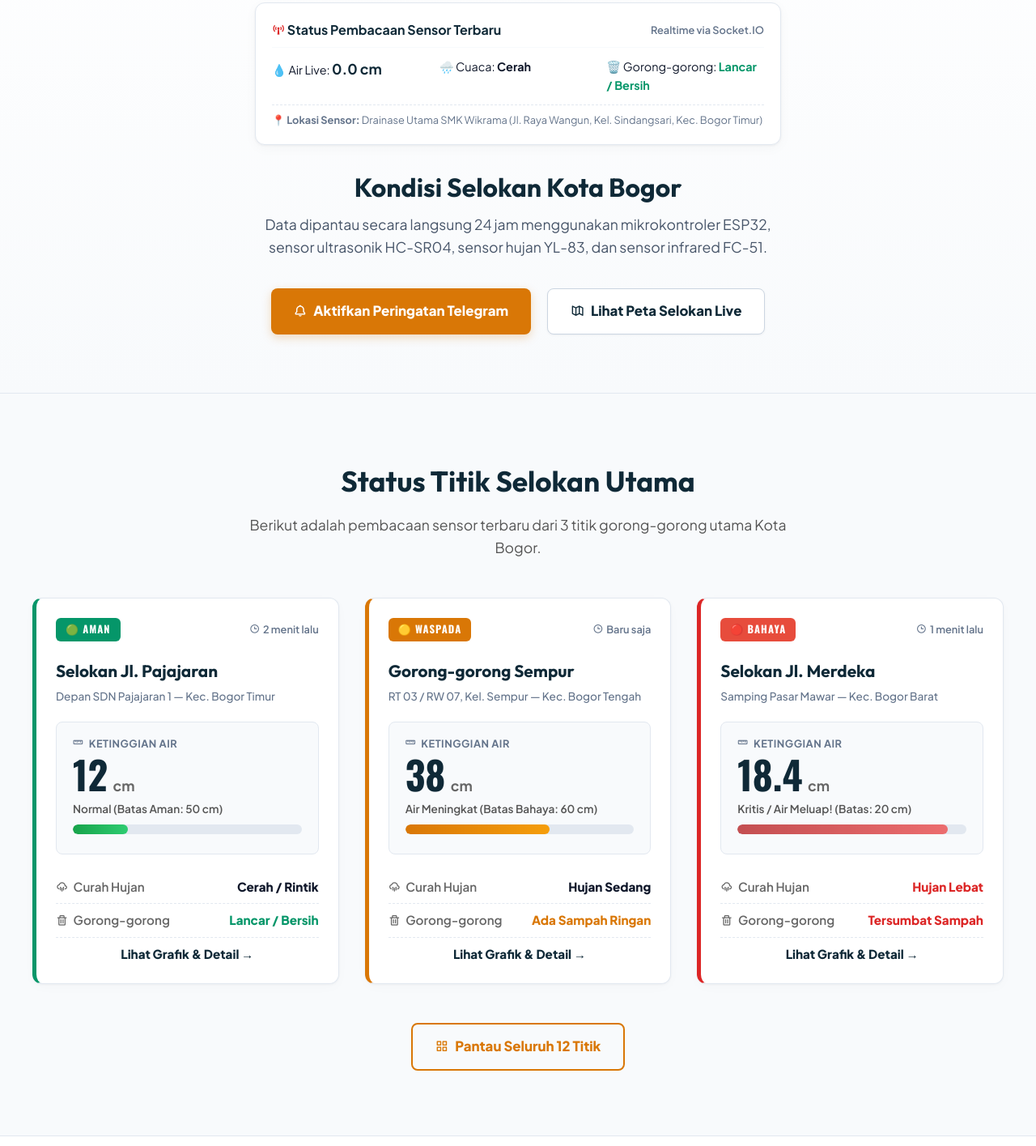
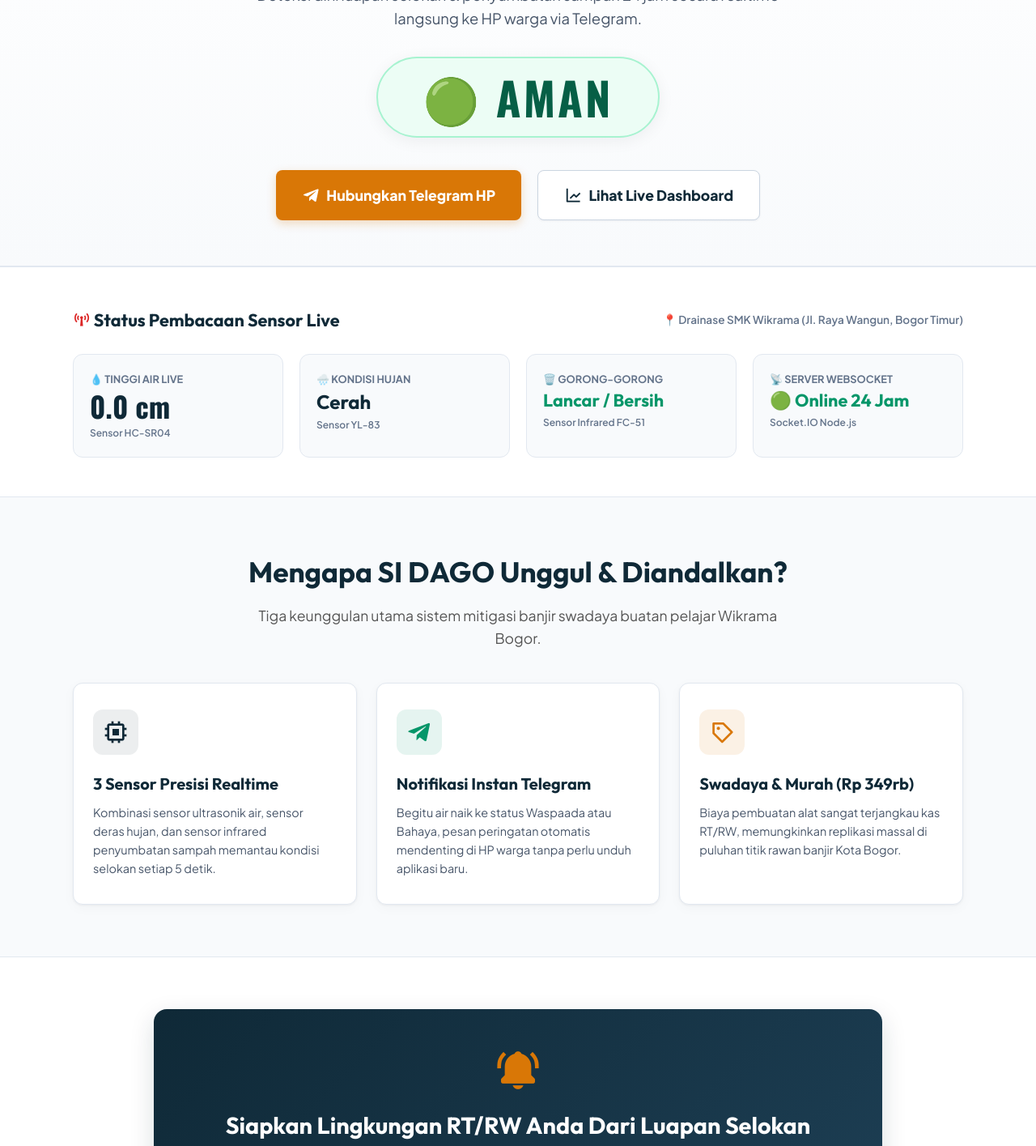
Before and after one commit to JexyDev/si-dago, a website: page index.html in a window 1280 px wide. Shown: the part 358-1773 px from the top of the page at 81% size. Drawn offline with nearby package versions, Linux system fonts and the light colour scheme.

Commit message:
style: overhaul index.html to high-impact WOW landing page with compact live metrics & iconic feature grid

```diff
--- a/index.html
+++ b/index.html
@@ -3,7 +3,7 @@
 <head>
     <meta charset="UTF-8">
     <meta name="viewport" content="width=device-width, initial-scale=1.0">
-    <title>SI DAGO | Pantau Selokan Cekatan, Bebas Banjir Kota Bogor</title>
+    <title>SI DAGO | Pantau Selokan Cekatan Kota Bogor</title>
     <meta name="description" content="Sistem monitoring banjir cerdas dan deteksi sampah di selokan Kota Bogor secara real-time untuk seluruh warga.">
     <!-- Google Fonts -->
     <link rel="preconnect" href="https://fonts.googleapis.com">
@@ -16,9 +16,9 @@
 </head>
 <body>
 
-    <!-- 1. Top Status Banner Bar (Red/Yellow/Green based on City State) -->
-    <div class="top-status-bar status-aman">
-        <i class="bx bx-shield-check"></i> Status Kota Bogor Saat Ini: <strong>AMAN</strong> — Update Terkini: <span class="update-time-str">10:32 WIB</span>
+    <!-- 1. Top Status Bar -->
+    <div class="top-status-bar status-aman" id="top-status-bar">
+        <i class="bx bx-shield-check"></i> Status Selokan Kota Bogor Saat Ini: <strong id="top-status-text">AMAN</strong> — Update Live: <span class="update-time-str">Realtime</span>
     </div>
 
     <!-- 2. Header & Navbar -->
@@ -45,218 +45,164 @@
         </div>
     </header>
 
-    <!-- 3. Hero Section - Bright Modern Light Theme -->
-    <section class="hero">
-        <div class="hero-content">
-            <span class="hero-label">📡 SENSOR LIVE IOT: DRAINASE UTAMA SMK WIKRAMA BOGOR</span>
-            <br>
-            <div class="hero-status-box status-aman" id="hero-status-box">
+    <!-- 3. WOW Hero Section -->
+    <section class="hero" style="padding: 4rem 1.5rem 3.5rem;">
+        <div class="hero-content" style="max-width: 900px;">
+            <span class="hero-label" style="margin-bottom: 1rem;">
+                🏆 BOGOR INNOVATION AWARDS 2026 • SMK WIKRAMA BOGOR
+            </span>
+
+            <h1 class="hero-title" style="font-size: 2.6rem; margin-bottom: 1rem; line-height: 1.2;">
+                Sistem Cerdas Pemantauan & Peringatan Dini Banjir Kota Bogor
+            </h1>
+
+            <p class="hero-subtitle" style="font-size: 1.15rem; margin-bottom: 2rem;">
+                Deteksi dini luapan selokan & penyumbatan sampah 24 jam secara <em>realtime</em> langsung ke HP warga via Telegram.
+            </p>
+
+            <!-- Status Live Pill -->
+            <div class="hero-status-box status-aman" id="hero-status-box" style="margin-bottom: 2.5rem;">
                 <div class="hero-status-text" id="hero-status-text">🟢 AMAN</div>
             </div>
 
-            <!-- Live Data Source Detail Box -->
-            <div style="background-color: var(--putih-bersih); border: 1px solid var(--abu-muda); border-radius: 12px; padding: 1.25rem; margin: 0 auto 2rem; max-width: 650px; box-shadow: var(--bayangan-halus); font-size: 0.95rem; text-align: left;">
-                <div style="display: flex; align-items: center; justify-content: space-between; margin-bottom: 0.75rem; border-bottom: 1px solid var(--krem-latar); padding-bottom: 0.5rem;">
-                    <strong style="color: var(--biru-bogor); font-size: 1rem;"><i class="bx bx-broadcast" style="color: var(--merah-bahaya);"></i> Status Pembacaan Sensor Terbaru</strong>
-                    <span style="font-size: 0.8rem; color: #64748b; font-weight: 600;">Realtime via Socket.IO</span>
-                </div>
-                <div style="display: grid; grid-template-columns: repeat(auto-fit, minmax(170px, 1fr)); gap: 0.75rem; font-size: 0.9rem;">
-                    <div>💧 Air Live: <strong id="hero-water-val" style="color: var(--biru-bogor); font-size: 1.1rem;">0.0 cm</strong></div>
-                    <div>🌧️ Cuaca: <strong id="hero-rain-val">Cerah</strong></div>
-                    <div>🗑️ Gorong-gorong: <strong id="hero-trash-val" style="color: var(--hijau-aman);">Lancar / Bersih</strong></div>
-                </div>
-                <div style="margin-top: 0.75rem; font-size: 0.8rem; color: #64748b; border-top: 1px dashed var(--abu-muda); padding-top: 0.5rem;">
-                    📍 <strong>Lokasi Sensor:</strong> Drainase Utama SMK Wikrama (Jl. Raya Wangun, Kel. Sindangsari, Kec. Bogor Timur)
-                </div>
-            </div>
-
-            <h2 class="hero-title" style="font-size: 2rem;">Kondisi Selokan Kota Bogor</h2>
-            <p class="hero-subtitle">Data dipantau secara langsung 24 jam menggunakan mikrokontroler ESP32, sensor ultrasonik HC-SR04, sensor hujan YL-83, dan sensor infrared FC-51.</p>
+            <!-- Action Buttons -->
             <div class="hero-buttons">
-                <a href="notifikasi.html" class="btn btn-primary"><i class="bx bx-bell"></i> Aktifkan Peringatan Telegram</a>
-                <a href="peta.html" class="btn btn-secondary"><i class="bx bx-map-alt"></i> Lihat Peta Selokan Live</a>
+                <a href="notifikasi.html" class="btn btn-primary" style="padding: 16px 32px; font-size: 1.1rem;">
+                    <i class="bx bxl-telegram" style="font-size: 1.4rem;"></i> Hubungkan Telegram HP
+                </a>
+                <a href="pantau.html" class="btn btn-secondary" style="padding: 16px 32px; font-size: 1.1rem;">
+                    <i class="bx bx-line-chart" style="font-size: 1.4rem;"></i> Lihat Live Dashboard
+                </a>
             </div>
         </div>
     </section>
 
-    <!-- 4. 3 Titik Pantau Terdekat Cards Section -->
-    <section class="section section-krem">
-        <div class="section-container">
-            <div class="section-header">
-                <h2 class="section-title">Status Titik Selokan Utama</h2>
-                <p class="section-desc">Berikut adalah pembacaan sensor terbaru dari 3 titik gorong-gorong utama Kota Bogor.</p>
+    <!-- 4. Live Sensor Metrics Bar (4 Compact Grid Cards) -->
+    <section class="section section-putih" style="padding: 3rem 1.5rem;">
+        <div class="section-container" style="max-width: 1100px;">
+            <div style="display: flex; align-items: center; justify-content: space-between; margin-bottom: 1.5rem; flex-wrap: wrap; gap: 0.5rem;">
+                <h3 style="font-family: var(--font-heading); font-size: 1.35rem; color: var(--biru-bogor); font-weight: 700; margin: 0;">
+                    <i class="bx bx-broadcast" style="color: var(--merah-bahaya);"></i> Status Pembacaan Sensor Live
+                </h3>
+                <span style="font-size: 0.85rem; color: #64748b; font-weight: 600;">
+                    📍 Drainase SMK Wikrama (Jl. Raya Wangun, Bogor Timur)
+                </span>
             </div>
 
-            <div class="cards-grid">
-                <!-- Card 1: Pajajaran (Aman) -->
-                <div class="sensor-card aman">
-                    <div class="card-top">
-                        <span class="card-badge aman">🟢 AMAN</span>
-                        <span class="card-time"><i class="bx bx-time"></i> 2 menit lalu</span>
-                    </div>
-                    <h3 class="card-location">Selokan Jl. Pajajaran</h3>
-                    <p class="card-sublocation">Depan SDN Pajajaran 1 — Kec. Bogor Timur</p>
-
-                    <div class="card-metrics-box">
-                        <div class="metric-label"><i class="bx bx-ruler"></i> Ketinggian Air</div>
-                        <div class="metric-number-display">
-                            <span class="metric-number">12</span>
-                            <span class="metric-unit">cm</span>
-                        </div>
-                        <div class="metric-desc">Normal (Batas Aman: 50 cm)</div>
-                        <div class="custom-progress">
-                            <div class="custom-progress-bar progress-safe" style="width: 24%"></div>
-                        </div>
-                    </div>
-
-                    <div class="metric-row">
-                        <span class="metric-row-label"><i class="bx bx-cloud-rain"></i> Curah Hujan</span>
-                        <span class="metric-row-value">Cerah / Rintik</span>
-                    </div>
-                    <div class="metric-row">
-                        <span class="metric-row-label"><i class="bx bx-trash"></i> Gorong-gorong</span>
-                        <span class="metric-row-value" style="color: var(--hijau-aman)">Lancar / Bersih</span>
-                    </div>
-
-                    <a href="pantau.html" class="card-footer-link">Lihat Grafik & Detail →</a>
+            <div style="display: grid; grid-template-columns: repeat(auto-fit, minmax(220px, 1fr)); gap: 1.25rem;">
+                <!-- Metric 1: Tinggi Air -->
+                <div style="background-color: var(--krem-latar); border: 1px solid var(--abu-muda); border-radius: 12px; padding: 1.25rem; text-align: left;">
+                    <span style="font-size: 0.8rem; font-weight: 700; color: #64748b; text-transform: uppercase; display: block; margin-bottom: 0.25rem;">
+                        💧 Tinggi Air Live
+                    </span>
+                    <strong id="hero-water-val" style="font-family: var(--font-number); font-size: 2.2rem; color: var(--biru-bogor); line-height: 1.1; display: block;">
+                        0.0 cm
+                    </strong>
+                    <span style="font-size: 0.75rem; color: #64748b; font-weight: 600; margin-top: 0.25rem; display: block;">Sensor HC-SR04</span>
                 </div>
 
-                <!-- Card 2: Sempur / Jl. Merdeka (Waspada) -->
-                <div class="sensor-card waspada">
-                    <div class="card-top">
-                        <span class="card-badge waspada">🟡 WASPADA</span>
-                        <span class="card-time"><i class="bx bx-time"></i> Baru saja</span>
-                    </div>
-                    <h3 class="card-location">Gorong-gorong Sempur</h3>
-                    <p class="card-sublocation">RT 03 / RW 07, Kel. Sempur — Kec. Bogor Tengah</p>
-
-                    <div class="card-metrics-box">
-                        <div class="metric-label"><i class="bx bx-ruler"></i> Ketinggian Air</div>
-                        <div class="metric-number-display">
-                            <span class="metric-number">38</span>
-                            <span class="metric-unit">cm</span>
-                        </div>
-                        <div class="metric-desc">Air Meningkat (Batas Bahaya: 60 cm)</div>
-                        <div class="custom-progress">
-                            <div class="custom-progress-bar progress-waspada" style="width: 63%"></div>
-                        </div>
-                    </div>
-
-                    <div class="metric-row">
-                        <span class="metric-row-label"><i class="bx bx-cloud-rain"></i> Curah Hujan</span>
-                        <span class="metric-row-value">Hujan Sedang</span>
-                    </div>
-                    <div class="metric-row">
-                        <span class="metric-row-label"><i class="bx bx-trash"></i> Gorong-gorong</span>
-                        <span class="metric-row-value" style="color: var(--kuning-waspada)">Ada Sampah Ringan</span>
-                    </div>
-
-                    <a href="pantau.html" class="card-footer-link">Lihat Grafik & Detail →</a>
+                <!-- Metric 2: Cuaca Hujan -->
+                <div style="background-color: var(--krem-latar); border: 1px solid var(--abu-muda); border-radius: 12px; padding: 1.25rem; text-align: left;">
+                    <span style="font-size: 0.8rem; font-weight: 700; color: #64748b; text-transform: uppercase; display: block; margin-bottom: 0.25rem;">
+                        🌧️ Kondisi Hujan
+                    </span>
+                    <strong id="hero-rain-val" style="font-family: var(--font-heading); font-size: 1.5rem; color: var(--biru-bogor); line-height: 1.2; display: block; margin-top: 0.25rem;">
+                        Cerah
+                    </strong>
+                    <span style="font-size: 0.75rem; color: #64748b; font-weight: 600; margin-top: 0.25rem; display: block;">Sensor YL-83</span>
                 </div>
 
-                <!-- Card 3: Jl. Merdeka (Bahaya) -->
-                <div class="sensor-card bahaya">
-                    <div class="card-top">
-                        <span class="card-badge bahaya">🔴 BAHAYA</span>
-                        <span class="card-time"><i class="bx bx-time"></i> 1 menit lalu</span>
-                    </div>
-                    <h3 class="card-location">Selokan Jl. Merdeka</h3>
-                    <p class="card-sublocation">Samping Pasar Mawar — Kec. Bogor Barat</p>
-
-                    <div class="card-metrics-box">
-                        <div class="metric-label"><i class="bx bx-ruler"></i> Ketinggian Air</div>
-                        <div class="metric-number-display">
-                            <span class="metric-number">18.4</span>
-                            <span class="metric-unit">cm</span>
-                        </div>
-                        <div class="metric-desc">Kritis / Air Meluap! (Batas: 20 cm)</div>
-                        <div class="custom-progress">
-                            <div class="custom-progress-bar progress-bahaya" style="width: 92%"></div>
-                        </div>
-                    </div>
-
-                    <div class="metric-row">
-                        <span class="metric-row-label"><i class="bx bx-cloud-rain"></i> Curah Hujan</span>
-                        <span class="metric-row-value" style="color: var(--merah-bahaya)">Hujan Lebat</span>
-                    </div>
-                    <div class="metric-row">
-                        <span class="metric-row-label"><i class="bx bx-trash"></i> Gorong-gorong</span>
-                        <span class="metric-row-value" style="color: var(--merah-bahaya)">Tersumbat Sampah</span>
-                    </div>
-
-                    <a href="pantau.html" class="card-footer-link">Lihat Grafik & Detail →</a>
-                </div>
-            </div>
-
-            <div style="text-align: center;">
-                <a href="pantau.html" class="btn btn-outline-emas"><i class="bx bx-grid-alt"></i> Pantau Seluruh 12 Titik</a>
-            </div>
-        </div>
-    </section>
-
-    <!-- 5. Cara Kerja Section (3 Simple steps) -->
-    <section class="section section-putih">
-        <div class="section-container">
-            <div class="section-header">
-                <h2 class="section-title">Bagaimana SI DAGO Melindungi Anda?</h2>
-                <p class="section-desc">Tiga langkah sederhana yang terus bekerja 24 jam sehari untuk menjaga pemukiman warga tetap aman.</p>
-            </div>
-
-            <div class="steps-container">
-                <!-- Step 1 -->
-                <div class="step-card">
-                    <div class="step-number">1</div>
-                    <div class="step-img-box">
-                        <i class="bx bx-broadcast" style="font-size: 5.5rem; color: var(--biru-bogor);"></i>
-                    </div>
-                    <h3 class="step-title">Sensor Memantau</h3>
-                    <p class="step-desc">Alat kecil cerdas diletakkan di dalam selokan untuk mendeteksi tinggi air, deras hujan, dan tumpukan sampah setiap 30 detik.</p>
+                <!-- Metric 3: Gorong-gorong -->
+                <div style="background-color: var(--krem-latar); border: 1px solid var(--abu-muda); border-radius: 12px; padding: 1.25rem; text-align: left;">
+                    <span style="font-size: 0.8rem; font-weight: 700; color: #64748b; text-transform: uppercase; display: block; margin-bottom: 0.25rem;">
+                        🗑️ Gorong-Gorong
+                    </span>
+                    <strong id="hero-trash-val" style="font-family: var(--font-heading); font-size: 1.35rem; color: var(--hijau-aman); line-height: 1.2; display: block; margin-top: 0.25rem;">
+                        Lancar / Bersih
+                    </strong>
+                    <span style="font-size: 0.75rem; color: #64748b; font-weight: 600; margin-top: 0.25rem; display: block;">Sensor Infrared FC-51</span>
                 </div>
 
-                <!-- Step 2 -->
-                <div class="step-card">
-                    <div class="step-number">2</div>
-                    <div class="step-img-box">
-                        <i class="bx bx-analyse" style="font-size: 5.5rem; color: var(--emas-bogor);"></i>
-                    </div>
-                    <h3 class="step-title">AI Menganalisis</h3>
-                    <p class="step-desc">Komputer pintar kami memproses data sensor dan memprediksi kemungkinan luapan air 20-30 menit sebelum banjir terjadi.</p>
-                </div>
-
-                <!-- Step 3 -->
-                <div class="step-card">
-                    <div class="step-number">3</div>
-                    <div class="step-img-box">
-                        <i class="bx bx-message-rounded-dots" style="font-size: 5.5rem; color: var(--biru-bogor);"></i>
-                    </div>
-                    <h3 class="step-title">Anda Tahu Lebih Awal</h3>
-                    <p class="step-desc">Jika terdeteksi potensi bahaya, HP Anda dan petugas kelurahan akan langsung mendapat peringatan otomatis via Telegram.</p>
+                <!-- Metric 4: Koneksi Server -->
+                <div style="background-color: var(--krem-latar); border: 1px solid var(--abu-muda); border-radius: 12px; padding: 1.25rem; text-align: left;">
+                    <span style="font-size: 0.8rem; font-weight: 700; color: #64748b; text-transform: uppercase; display: block; margin-bottom: 0.25rem;">
+                        📡 Server WebSocket
+                    </span>
+                    <strong style="font-family: var(--font-heading); font-size: 1.35rem; color: var(--hijau-aman); line-height: 1.2; display: block; margin-top: 0.25rem;">
+                        🟢 Online 24 Jam
+                    </strong>
+                    <span style="font-size: 0.75rem; color: #64748b; font-weight: 600; margin-top: 0.25rem; display: block;">Socket.IO Node.js</span>
                 </div>
             </div>
         </div>
     </section>
 
-    <!-- 6. Telegram Ribbon Banner Section -->
-    <section class="telegram-ribbon">
-        <div class="mega-mendung-bg"></div>
-        <div class="telegram-container">
-            <div class="telegram-text">
-                <h2>🔔 Mau Dapat Peringatan Banjir di HP Anda?</h2>
-                <p>Gratis selamanya, langsung ke Telegram Anda. Tidak perlu mengunduh aplikasi tambahan apa pun yang memenuhi memori HP.</p>
-                <ul class="telegram-benefits">
-                    <li><i class="bx bx-check-circle"></i> Peringatan instan 20 - 30 menit sebelum selokan meluap</li>
-                    <li><i class="bx bx-check-circle"></i> Informasi spesifik untuk wilayah RT/RW Anda sendiri</li>
-                    <li><i class="bx bx-check-circle"></i> Sangat mudah digunakan oleh bapak-bapak dan ibu-ibu</li>
-                </ul>
+    <!-- 5. 3 Visual Key Feature Cards (Iconic & Ringkas - Tanpa Teks Panjang) -->
+    <section class="section section-krem" style="padding: 4rem 1.5rem;">
+        <div class="section-container" style="max-width: 1100px;">
+            <div class="section-header" style="margin-bottom: 2.5rem;">
+                <h2 class="section-title">Mengapa SI DAGO Unggul & Diandalkan?</h2>
+                <p class="section-desc">Tiga keunggulan utama sistem mitigasi banjir swadaya buatan pelajar Wikrama Bogor.</p>
             </div>
 
-            <div class="telegram-cta">
-                <div class="qr-box">
-                    <!-- QR Code Placeholder generated with beautiful CSS pattern representing a QR -->
-                    <i class="bx bx-qr-scan" style="font-size: 8rem; color: var(--biru-bogor)"></i>
+            <div class="steps-container" style="margin-top: 0; gap: 1.5rem;">
+                <!-- Feature 1 -->
+                <div class="step-card" style="padding: 2rem 1.5rem; text-align: left;">
+                    <div style="width: 56px; height: 56px; border-radius: 12px; background-color: rgba(15, 41, 55, 0.08); display: flex; align-items: center; justify-content: center; margin-bottom: 1.25rem; color: var(--biru-bogor); font-size: 2rem;">
+                        <i class="bx bx-chip"></i>
+                    </div>
+                    <h3 style="font-family: var(--font-heading); font-size: 1.25rem; color: var(--biru-bogor); margin-bottom: 0.5rem; font-weight: 700;">
+                        3 Sensor Presisi Realtime
+                    </h3>
+                    <p style="font-size: 0.9rem; color: #475569; line-height: 1.6; margin-bottom: 0;">
+                        Kombinasi sensor ultrasonik air, sensor deras hujan, dan sensor infrared penyumbatan sampah memantau kondisi selokan setiap 5 detik.
+                    </p>
                 </div>
-                <span>Scan dengan kamera HP Anda atau klik:</span>
-                <a href="notifikasi.html" class="btn btn-primary" style="width: 100%"><i class="bx bxl-telegram"></i> Hubungkan Telegram</a>
+
+                <!-- Feature 2 -->
+                <div class="step-card" style="padding: 2rem 1.5rem; text-align: left;">
+                    <div style="width: 56px; height: 56px; border-radius: 12px; background-color: rgba(5, 150, 105, 0.1); display: flex; align-items: center; justify-content: center; margin-bottom: 1.25rem; color: var(--hijau-aman); font-size: 2rem;">
+                        <i class="bx bxl-telegram"></i>
+                    </div>
+                    <h3 style="font-family: var(--font-heading); font-size: 1.25rem; color: var(--biru-bogor); margin-bottom: 0.5rem; font-weight: 700;">
+                        Notifikasi Instan Telegram
+                    </h3>
+                    <p style="font-size: 0.9rem; color: #475569; line-height: 1.6; margin-bottom: 0;">
+                        Begitu air naik ke status Waspaada atau Bahaya, pesan peringatan otomatis mendenting di HP warga tanpa perlu unduh aplikasi baru.
+                    </p>
+                </div>
+
+                <!-- Feature 3 -->
+                <div class="step-card" style="padding: 2rem 1.5rem; text-align: left;">
+                    <div style="width: 56px; height: 56px; border-radius: 12px; background-color: rgba(217, 119, 6, 0.1); display: flex; align-items: center; justify-content: center; margin-bottom: 1.25rem; color: var(--emas-bogor); font-size: 2rem;">
+                        <i class="bx bx-purchase-tag"></i>
+                    </div>
+                    <h3 style="font-family: var(--font-heading); font-size: 1.25rem; color: var(--biru-bogor); margin-bottom: 0.5rem; font-weight: 700;">
+                        Swadaya & Murah (Rp 349rb)
+                    </h3>
+                    <p style="font-size: 0.9rem; color: #475569; line-height: 1.6; margin-bottom: 0;">
+                        Biaya pembuatan alat sangat terjangkau kas RT/RW, memungkinkan replikasi massal di puluhan titik rawan banjir Kota Bogor.
+                    </p>
+                </div>
+            </div>
+        </div>
+    </section>
+
+    <!-- 6. High-Impact CTA Section -->
+    <section class="section section-putih" style="padding: 4rem 1.5rem;">
+        <div class="section-container" style="max-width: 900px;">
+            <div style="background: linear-gradient(135deg, #0f2937 0%, #1e4056 100%); color: var(--putih-bersih); border-radius: 16px; padding: 3rem 2rem; text-align: center; box-shadow: 0 10px 30px rgba(15, 41, 55, 0.15);">
+                <i class="bx bxs-bell-ring" style="font-size: 3.5rem; color: var(--emas-bogor); margin-bottom: 1rem;"></i>
+                <h2 style="font-family: var(--font-heading); font-size: 1.8rem; margin-bottom: 0.75rem; font-weight:700;">
+                    Siapkan Lingkungan RT/RW Anda Dari Luapan Selokan
+                </h2>
+                <p style="color: rgba(255,255,255,0.85); font-size: 1.05rem; max-width: 600px; margin: 0 auto 2rem;">
+                    Dapatkan notifikasi otomatis peringatan dini banjir langsung ke Telegram Anda. Gratis selamanya.
+                </p>
+                <div style="display: flex; justify-content: center; gap: 1rem; flex-wrap: wrap;">
+                    <a href="notifikasi.html" class="btn btn-primary" style="padding: 14px 28px;"><i class="bx bxl-telegram"></i> Hubungkan Telegram Sekarang</a>
+                    <a href="tentang.html" class="btn btn-secondary" style="padding: 14px 28px;"><i class="bx bx-info-circle"></i> Pelajari Tim Wikrama</a>
+                </div>
             </div>
         </div>
     </section>
@@ -302,5 +248,7 @@
 
     <!-- App Scripts -->
     <script src="js/app.js"></script>
+    <script src="/socket.io/socket.io.js"></script>
+    <script src="js/main.js"></script>
 </body>
 </html>
```
